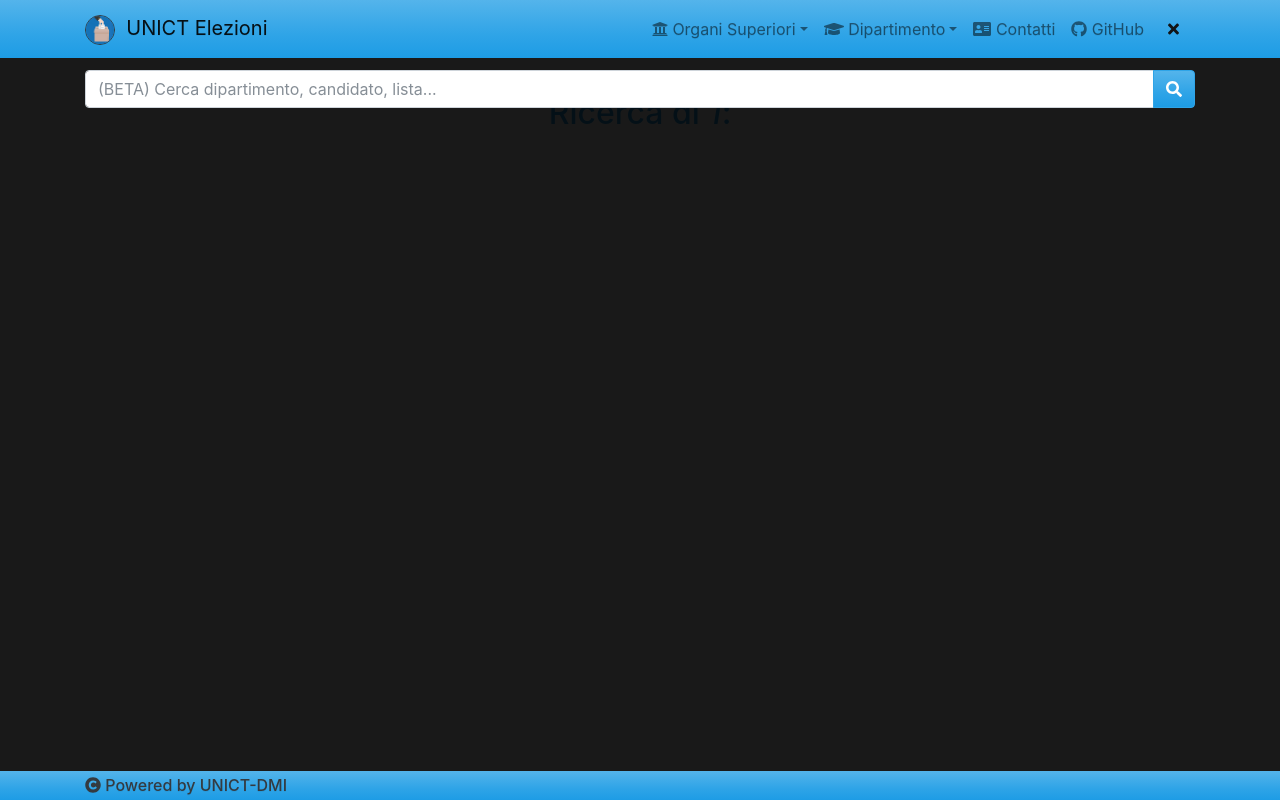
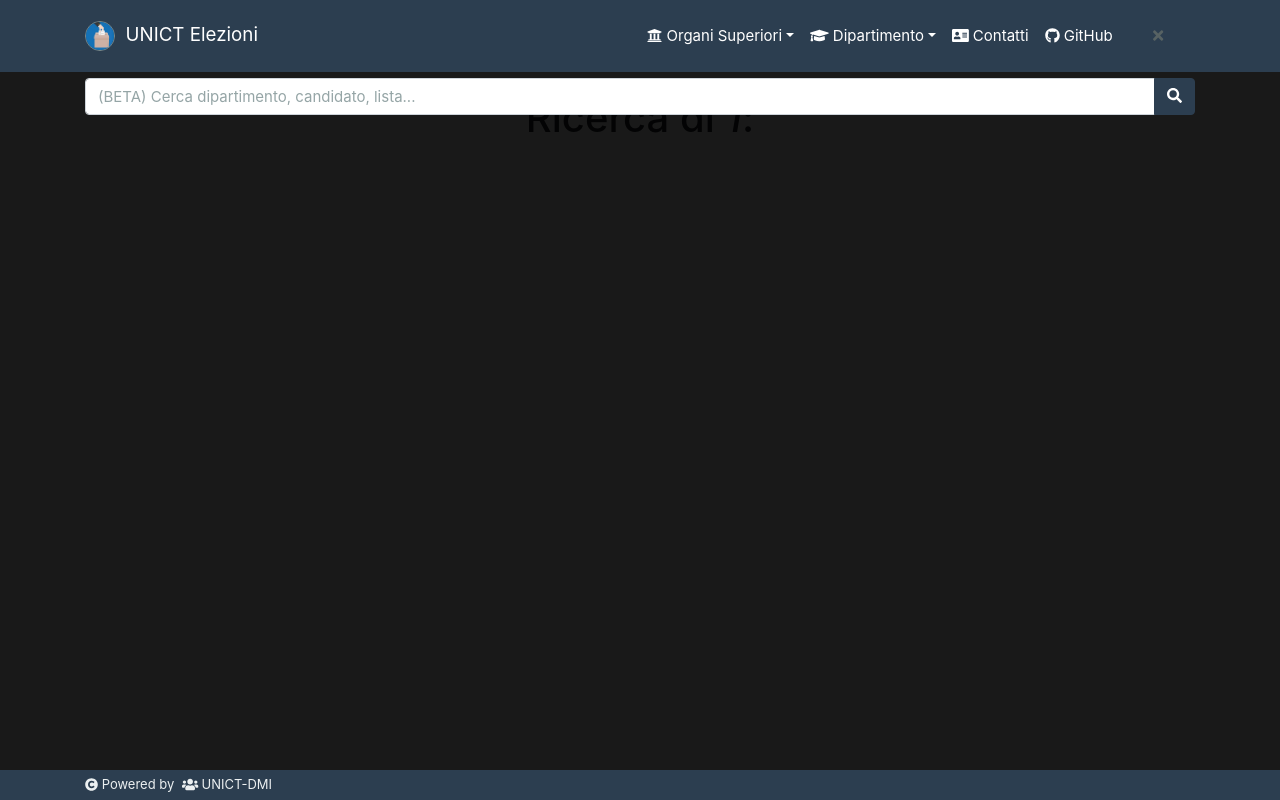
Before and after one commit to UNICT-DMI/UNICT-Elezioni, a React (Create React App) app: page /#/search/1 in a window 1280 px wide. Both pictures are taken after a click on the button 1171 px from the left and 28 px from the top of the page. Built offline with nearby package versions, Linux system fonts and the light colour scheme.

Commit message:
feat: change theme

```diff
--- /dev/null
+++ b/src/app/footer/Footer.scss
@@ -0,0 +1,3 @@
+.organization-credit {
+    font-size: small;
+}
--- a/src/app/footer/Footer.tsx
+++ b/src/app/footer/Footer.tsx
@@ -1,16 +1,21 @@
 import React, { FunctionComponent } from 'react';
-import { faCopyright } from '@fortawesome/free-solid-svg-icons';
+import { faCopyright, faUsers } from '@fortawesome/free-solid-svg-icons';
 import { FontAwesomeIcon } from '@fortawesome/react-fontawesome';
 import Navbar from 'react-bootstrap/Navbar';
+import './Footer.scss';
 
 const Footer: FunctionComponent = () => (
   <div className="Footer mt-5">
     <Navbar expand="lg" className="py-0 bg-navbar navbar-expand-lg navbar-primary bg-primary fixed-bottom">
       <div className="container">
         <Navbar.Brand>
-          <h6 className="my-0 text-dark">
-            <FontAwesomeIcon icon={faCopyright} /> Powered by <a className="text-dark" href="https://github.com/UNICT-DMI/">UNICT-DMI</a>
-          </h6>
+          <div className="organization-credit my-0 text-light">
+            <FontAwesomeIcon icon={faCopyright} />
+            &nbsp;Powered by &nbsp;
+            <a className="text-light" href="https://github.com/UNICT-DMI/">
+              <FontAwesomeIcon icon={faUsers} /> UNICT-DMI
+            </a>
+          </div>
         </Navbar.Brand>
       </div>
     </Navbar>
--- a/src/app/navbar/Navbar.tsx
+++ b/src/app/navbar/Navbar.tsx
@@ -14,7 +14,7 @@ const Menu: FunctionComponent = () => {
 
   return (
     <div className="Menu">
-      <Navbar expand="lg" className="bg-navbar navbar-expand-lg navbar-primary bg-primary fixed-top">
+      <Navbar expand="lg" className="bg-navbar navbar-expand-lg navbar-dark bg-primary fixed-top">
         <div className="container">
           <Navbar.Brand href="#/home">
             <img src="UNICT-Elezioni.png"
@@ -60,7 +60,7 @@ const Menu: FunctionComponent = () => {
         </div>
       </Navbar>
       <Collapse in={showSearch}>
-        <div className="container-fluid search-form">
+        <div className="container-fluid search-form pt-2">
           <div className="container">
             <SearchForm onClose={(): void => setShowSearch(false)}/>
           </div>
--- a/src/app/results/Results/ResultsTable.tsx
+++ b/src/app/results/Results/ResultsTable.tsx
@@ -108,7 +108,7 @@ export const ResultTable = (props: Props): JSX.Element => {
 
   function generateTableTitle(): JSX.Element {
     return (
-      <div className="w-100 bg-secondary p-3">
+      <div className="w-100 bg-light text-dark p-3">
         <b>
           {props.anno}
           {' '}
--- a/src/app/search/SearchForm.tsx
+++ b/src/app/search/SearchForm.tsx
@@ -30,7 +30,7 @@ export const SearchForm = (props: Props): JSX.Element => {
 
   function generateDepSuggests(): JSX.Element[] {
     return depSuggests.map((suggestion) =>
-      <a key={`dep-${suggestion}`} href={`#/dipartimento/${suggestion}`} onClick={onClickSuggest}>
+      <a className="text-decoration-none" key={`dep-${suggestion}`} href={`#/dipartimento/${suggestion}`} onClick={onClickSuggest}>
         <ListGroup.Item action variant="light">
           {suggestion.replaceAll('_', ' ')}
         </ListGroup.Item>
@@ -38,7 +38,7 @@ export const SearchForm = (props: Props): JSX.Element => {
     ) as any;
   }
 
-  function getCdlUrl(suggestion: CdlInfo) : string {
+  function getCdlUrl(suggestion: CdlInfo): string {
     if (suggestion.isUnder500) {
       return '#single-results/cdl-500/' + suggestion.year + '/' + suggestion.name;
     }
@@ -47,7 +47,7 @@ export const SearchForm = (props: Props): JSX.Element => {
 
   function generateCdlSuggests(): JSX.Element[] {
     return cdlSuggests.map((suggestion) =>
-      <a key={`dep-${suggestion}`} href={getCdlUrl(suggestion)} onClick={onClickSuggest}>
+      <a className="text-decoration-none" key={`dep-${suggestion}`} href={getCdlUrl(suggestion)} onClick={onClickSuggest}>
         <ListGroup.Item action variant="light">
           <table className="table table-borderless">
             <tbody>
@@ -67,7 +67,7 @@ export const SearchForm = (props: Props): JSX.Element => {
 
   function generateListSuggests(): JSX.Element[] {
     return listSuggests.map((suggestion) =>
-      <a key={`list-${suggestion.name}${suggestion.department}${suggestion.entity}${suggestion.year}`}
+      <a className="text-decoration-none" key={`list-${suggestion.name}${suggestion.department}${suggestion.entity}${suggestion.year}`}
         href={suggestion.path} onClick={onClickSuggest}>
         <ListGroup.Item action variant="light">
           <table className="table table-borderless">
@@ -98,7 +98,7 @@ export const SearchForm = (props: Props): JSX.Element => {
 
   function generateCandidatesSuggests(): JSX.Element[] {
     return candidatesSuggests.map((suggestion) =>
-      <a key={`list-${suggestion.name}${suggestion.department}${suggestion.entity}${suggestion.year}`}
+      <a className="text-decoration-none" key={`list-${suggestion.name}${suggestion.department}${suggestion.entity}${suggestion.year}`}
         href={suggestion.path} onClick={onClickSuggest}>
         <ListGroup.Item action variant="light">
           <table className="table table-borderless">
@@ -134,7 +134,7 @@ export const SearchForm = (props: Props): JSX.Element => {
         {generateListSuggests()}
         {generateCandidatesSuggests()}
         {generateCdlSuggests()}
-        <a onClick={handleSearchSubmit}>
+        <a className="text-decoration-none" onClick={handleSearchSubmit}>
           <ListGroup.Item action variant="primary">
             View All
           </ListGroup.Item>
--- a/src/index.scss
+++ b/src/index.scss
@@ -1,10 +1,10 @@
 // Bootstrap
-@import "~bootswatch/dist/cerulean/variables";
+@import "~bootswatch/dist/flatly/variables";
 @import "~bootstrap/scss/bootstrap";
 @import "~bootstrap/scss/bootstrap-grid";
 @import "~bootstrap/scss/variables";
 @import "~bootstrap/scss/mixins/breakpoints";
-@import "~bootswatch/dist/cerulean/bootswatch";
+@import "~bootswatch/dist/flatly/bootswatch";
 
 body {
   margin: 0;
```
Also changed, not shown: src/app/search/SearchEngine.ts (+4 -4 lines).
